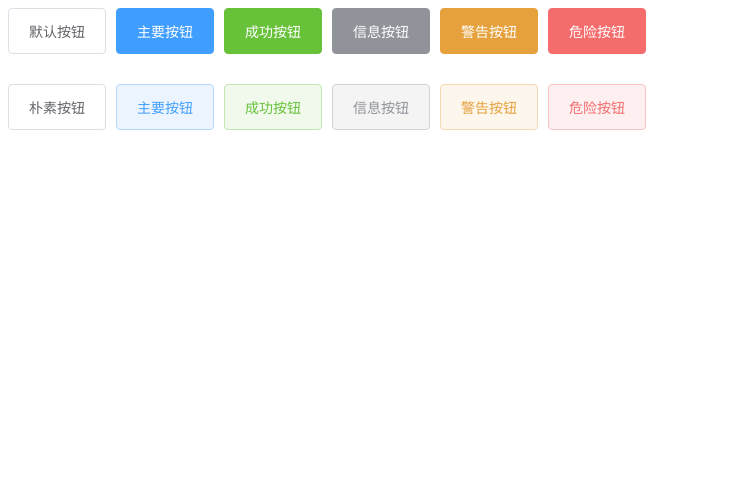
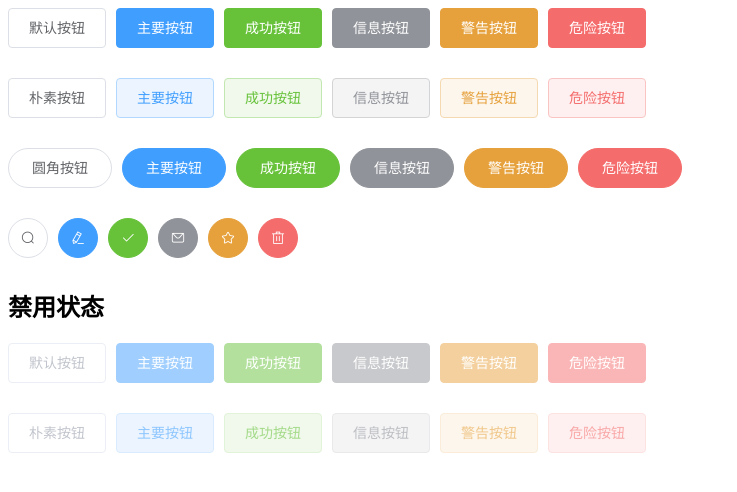
Before and after one commit to LLLLuoXi/clementUI, a Vue app: page / in a window 1280 px wide. Shown: the top 492 px of the page, without its empty margins (0-737 px from the left). Built offline with nearby package versions, Linux system fonts and the light colour scheme.

Commit message:
🎨style:完成Button 圆角按钮 圆形图标按钮 禁用状态

```diff
--- a/src/assets/theme-chalk/button.scss
+++ b/src/assets/theme-chalk/button.scss
@@ -8,6 +8,7 @@
   outline: none;
   margin: 0;
   transition-duration: 0.1s;
+  line-height: 1;
 
   border: $--border-base;
   background-color: $--button-default-background-color;
@@ -41,6 +42,29 @@
       $--color-primary,
       $--button-active-shade-percent
     );
+  }
+  // 圆角
+  @include when(round) {
+    border-radius: 20px;
+    padding-left: 23px;
+    padding-right: 23px;
+  }
+
+  // 圆形
+  @include when(circle) {
+    border-radius: 50%;
+    padding: $--button-padding-vertical;
+  }
+
+  // 禁用状态
+  @include when(disabled) {
+    &,
+    &.is-plain {
+      cursor: not-allowed;
+      background-color: $--button-disabled-background-color;
+      border-color: $--button-disabled-boder-color; // #ebeef5
+      color: $--button-disabled-font-color; // #c0c4cc
+    }
   }
 
   @include m(primary) {
--- a/src/assets/theme-chalk/common/var.scss
+++ b/src/assets/theme-chalk/common/var.scss
@@ -104,6 +104,10 @@ $--button-danger-background-color: $--color-danger !default; // #f56c6c
 $--button-danger-border-color: $--color-danger !default; // #f56c6c
 $--button-danger-font-color: $--color-white !default; // #fff
 
+$--button-disabled-background-color: #fff;
+$--button-disabled-boder-color: $--border-color-lighter;
+$--button-disabled-font-color: $--color-text-placeholder;
+
 $--button-active-shade-percent: 10% !default;
 $--button-hover-tint-percent: 20% !default;
 
--- a/src/assets/theme-chalk/mixins/_button.scss
+++ b/src/assets/theme-chalk/mixins/_button.scss
@@ -35,6 +35,11 @@
   &.is-plain {
     @include button-plain($backgroundColor);
   }
+  &.is-disabled {
+    background-color: mix($--color-white, $backgroundColor);
+    border-color: mix($--color-white, $backgroundColor);
+    color: $--color-white;
+  }
 }
 
 @mixin button-plain($color) {
@@ -55,4 +60,9 @@
     border-color: mix($--color-black, $color, $--button-active-shade-percent);
     color: $--color-white;
   }
+  &.is-disabled {
+    background-color: mix($--color-white, $color, 90%);
+    border-color: mix($--color-white, $color, 80%);
+    color: mix($--color-white, $color, 40%);
+  }
 }
--- a/src/components/clement/Button/src/Button.vue
+++ b/src/components/clement/Button/src/Button.vue
@@ -1,6 +1,6 @@
 <!--
  * @Author: luoxi
- * @LastEditTime: 2022-04-19 20:55:56
+ * @LastEditTime: 2022-04-19 21:28:03
  * @LastEditors: your name
  * @Description:
 -->
@@ -8,8 +8,17 @@
   <button
     type="button"
     class="cl-button"
-    :class="[type ? `cl-button--${type}` : '', plain ? 'is-plain' : '']"
+    :class="[
+      type ? `cl-button--${type}` : '',
+      {
+        'is-plain': plain,
+        'is-round': round,
+        'is-circle': circle,
+        'is-disabled': disabled,
+      },
+    ]"
   >
+    <i v-if="icon" :class="icon" />
     <slot></slot>
   </button>
 </template>
@@ -20,6 +29,10 @@ export default {
   props: {
     type: String,
     plain: Boolean,
+    round: Boolean,
+    circle: Boolean,
+    icon: String,
+    disabled: Boolean,
   },
 };
 </script>
--- a/src/views/test/ButtonT.vue
+++ b/src/views/test/ButtonT.vue
@@ -1,6 +1,6 @@
 <!--
  * @Author: luoxi
- * @LastEditTime: 2022-04-19 20:58:25
+ * @LastEditTime: 2022-04-19 21:30:26
  * @LastEditors: your name
  * @Description: Button组件测试页
 -->
@@ -23,6 +23,42 @@
       <cl-button type="warning" plain>警告按钮</cl-button>
       <cl-button type="danger" plain>危险按钮</cl-button>
     </cl-row>
+
+    <cl-row class="cl-row">
+      <cl-button round>圆角按钮</cl-button>
+      <cl-button type="primary" round>主要按钮</cl-button>
+      <cl-button type="success" round>成功按钮</cl-button>
+      <cl-button type="info" round>信息按钮</cl-button>
+      <cl-button type="warning" round>警告按钮</cl-button>
+      <cl-button type="danger" round>危险按钮</cl-button>
+    </cl-row>
+
+    <cl-row class="cl-row">
+      <cl-button icon="cl-icon-search" circle></cl-button>
+      <cl-button type="primary" icon="cl-icon-edit" circle></cl-button>
+      <cl-button type="success" icon="cl-icon-check" circle></cl-button>
+      <cl-button type="info" icon="cl-icon-message" circle></cl-button>
+      <cl-button type="warning" icon="cl-icon-star-off" circle></cl-button>
+      <cl-button type="danger" icon="cl-icon-dclete" circle></cl-button>
+    </cl-row>
+    <h2>禁用状态</h2>
+    <cl-row class="cl-row">
+      <cl-button disabled>默认按钮</cl-button>
+      <cl-button type="primary" disabled>主要按钮</cl-button>
+      <cl-button type="success" disabled>成功按钮</cl-button>
+      <cl-button type="info" disabled>信息按钮</cl-button>
+      <cl-button type="warning" disabled>警告按钮</cl-button>
+      <cl-button type="danger" disabled>危险按钮</cl-button>
+    </cl-row>
+
+    <cl-row class="cl-row">
+      <cl-button plain disabled>朴素按钮</cl-button>
+      <cl-button type="primary" plain disabled>主要按钮</cl-button>
+      <cl-button type="success" plain disabled>成功按钮</cl-button>
+      <cl-button type="info" plain disabled>信息按钮</cl-button>
+      <cl-button type="warning" plain disabled>警告按钮</cl-button>
+      <cl-button type="danger" plain disabled>危险按钮</cl-button>
+    </cl-row>
   </div>
 </template>
 
```
